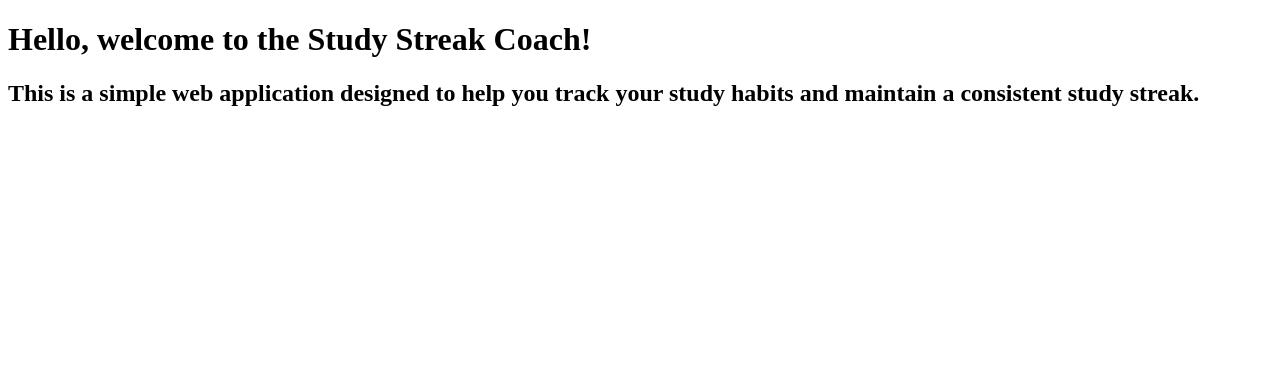
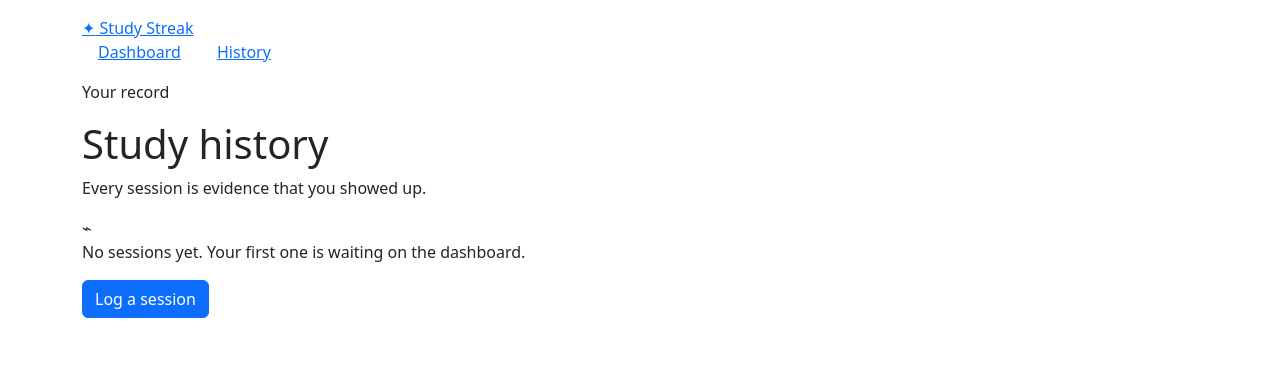
Before and after one commit to stillnurs/study_streak_coach, a Flask app: page / in a window 1280 px wide. Shown: the top 365 px of the page. Run offline with Flask 3, Linux system fonts and the light colour scheme.

Commit message:
Implement core functionality for tracking study streaks and session history

```diff
--- a/app.py
+++ b/app.py
@@ -1,8 +1,87 @@
+from collections import defaultdict
+from datetime import date, timedelta
+
 from flask import Flask, render_template
 
 app = Flask(__name__)
 
 
+def day_streak(active_dates, today):
+    """Count consecutive study days ending today or yesterday."""
+    if not active_dates:
+        return 0
+
+    cursor = today if today in active_dates else today - timedelta(days=1)
+    if cursor not in active_dates:
+        return 0
+
+    streak = 0
+    while cursor in active_dates:
+        streak += 1
+        cursor -= timedelta(days=1)
+    return streak
+
+
+def calendar_days(active_dates, today):
+    """Build the last 35 days for a compact, Monday-first activity grid."""
+    start = today - timedelta(days=34)
+    start -= timedelta(days=start.weekday())
+    return [
+        {
+            "date": start + timedelta(days=offset),
+            "active": start + timedelta(days=offset) in active_dates,
+        }
+        for offset in range(35)
+    ]
+
+
 @app.route("/")
 def index():
-    return render_template("index.html")
+    today = date.today()
+    week_start = today - timedelta(days=today.weekday())
+
+    all_sessions = []
+    active_dates = {date.fromisoformat(row["study_date"]) for row in all_sessions}
+    today_minutes = sum(
+        row["minutes"] for row in all_sessions if row["study_date"] == today.isoformat()
+    )
+    week_minutes = sum(
+        row["minutes"]
+        for row in all_sessions
+        if week_start <= date.fromisoformat(row["study_date"]) <= today
+    )
+
+    weekly_totals = defaultdict(int)
+    for row in all_sessions:
+        session_day = date.fromisoformat(row["study_date"])
+        if today - timedelta(days=6) <= session_day <= today:
+            weekly_totals[session_day] += row["minutes"]
+
+    week_chart = []
+    for offset in range(6, -1, -1):
+        day = today - timedelta(days=offset)
+        week_chart.append({"label": day.strftime("%a"), "minutes": weekly_totals[day]})
+    max_minutes = max((item["minutes"] for item in week_chart), default=0)
+    for item in week_chart:
+        item["height"] = (
+            max(8, round((item["minutes"] / max_minutes) * 100))
+            if max_minutes > 0
+            else 0
+        )
+
+    return render_template(
+        "index.html",
+        today=today,
+        today_minutes=today_minutes,
+        week_minutes=week_minutes,
+        total_minutes=sum(row["minutes"] for row in all_sessions),
+        total_sessions=len(all_sessions),
+        streak=day_streak(active_dates, today),
+        recent_sessions=all_sessions[:5],
+        calendar=calendar_days(active_dates, today),
+        week_chart=week_chart,
+    )
+
+
+if __name__ == "__main__":
+    app.run(debug=True)
--- /dev/null
+++ b/templates/base.html
@@ -0,0 +1,38 @@
+<!DOCTYPE html>
+<html lang="en">
+<head>
+    <meta charset="UTF-8">
+    <meta name="viewport" content="width=device-width, initial-scale=1.0">
+    <title>Study Streak Coach</title>
+    <link
+        href="https://cdn.jsdelivr.net/npm/bootstrap@5.3.3/dist/css/bootstrap.min.css"
+        rel="stylesheet"
+        />
+</head>
+<body>
+ 	<nav class="navbar-expand-sm py-3">
+        <div class="container">
+            <a href="{{ url_for('index') }}"
+                ><span>✦</span> Study Streak</a
+            >
+            <div class="ms-auto flex-row gap-2">
+                <a
+                    class="px-3 {% if request.endpoint == 'index' %}active{% endif %}"
+                    href="{{ url_for('index') }}"
+                    >Dashboard</a
+                >
+                <a
+                    class="px-3 {% if request.endpoint == 'history' %}active{% endif %}"
+                    href="{{ ('history') }}"
+                    >History</a
+                >
+            </div>
+        </div>
+    </nav>
+<main class="container pb-5">
+    {% block main %}
+    {% endblock %}
+    </main>
+    <script src="https://cdn.jsdelivr.net/npm/bootstrap@5.3.3/dist/js/bootstrap.bundle.min.js"></script>
+</body>
+</html>
--- a/templates/index.html
+++ b/templates/index.html
@@ -1,16 +1,63 @@
-<!DOCTYPE html>
-<html lang="en">
-<head>
-    <meta charset="UTF-8">
-    <meta name="viewport" content="width=device-width, initial-scale=1.0">
-    <title>Study Streak Coach</title>
-</head>
-<body>
- <h1>
-     Hello, welcome to the Study Streak Coach!
-</h1>
-<h2>
-    This is a simple web application designed to help you track your study habits and maintain a consistent study streak.
-</h2>
-</body>
-</html>
+{% extends "base.html" %}
+{% block title %}
+
+Study History · Study Streak Coach
+
+{% endblock%}
+{% block main %}
+
+<section>
+	<p>Your record</p>
+	<h1>Study history</h1>
+	<p>Every session is evidence that you showed up.</p>
+</section>
+
+<article class="">
+	{% if sessions %}
+	<div>
+		<table class="align-middle mb-0">
+			<thead>
+				<tr>
+					<th>Date</th>
+					<th>Subject</th>
+					<th>Minutes</th>
+					<th>Note</th>
+					<th><span class="visually-hidden">Delete</span></th>
+				</tr>
+			</thead>
+			<tbody>
+				{% for session in sessions %}
+				<tr>
+					<td>{{ session.study_date }}</td>
+					<td><strong>{{ session.subject }}</strong></td>
+					<td><span>{{ session.minutes }} min</span></td>
+					<td>{{ session.note or '—' }}</td>
+					<td class="text-end">
+						<form
+							action="{{ url_for('delete_session', session_id=session.id) }}"
+							method="post"
+						>
+							<button
+								class="btn btn-sm btn-outline-danger"
+								type="submit"
+								aria-label="Delete {{ session.subject }} session"
+								onclick="return confirm('Remove this study session?');"
+							>
+								Delete
+							</button>
+						</form>
+					</td>
+				</tr>
+				{% endfor %}
+			</tbody>
+		</table>
+	</div>
+	{% else %}
+	<div>
+		<span>⌁</span>
+		<p>No sessions yet. Your first one is waiting on the dashboard.</p>
+		<a href="{{ url_for('index') }}" class="btn btn-primary">Log a session</a>
+	</div>
+	{% endif %}
+</article>
+{% endblock %}
```
